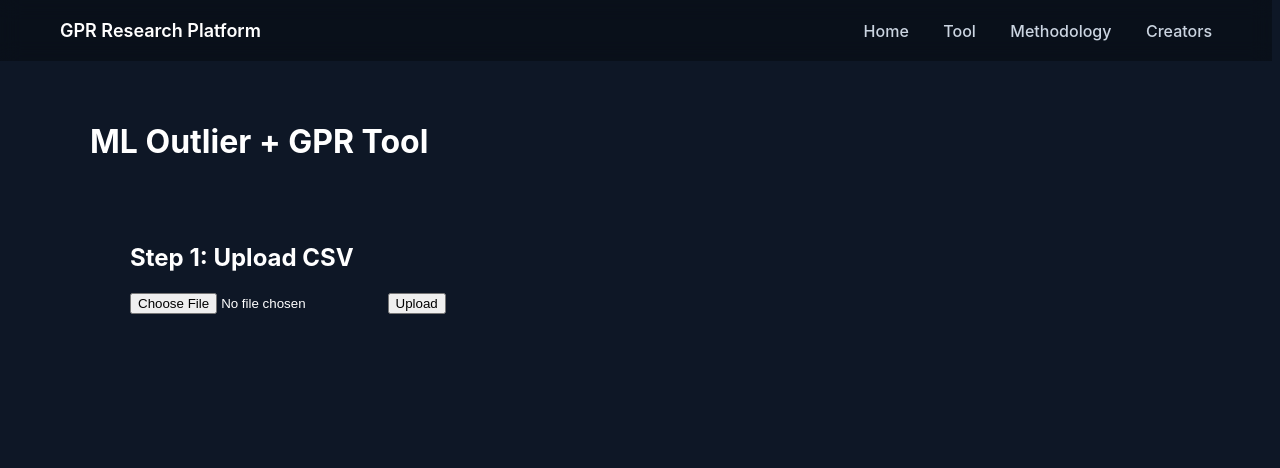
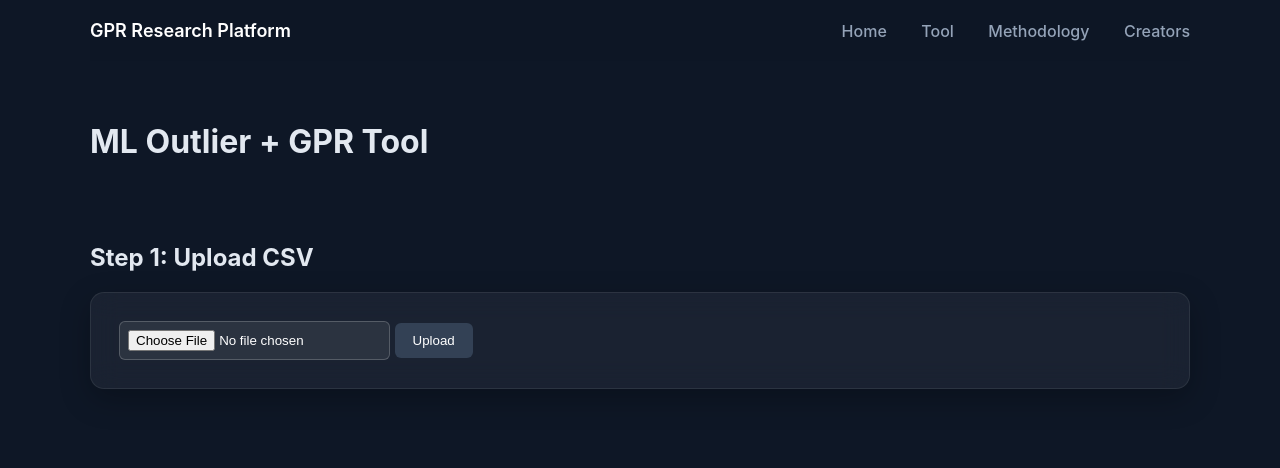
Before and after one commit to Hendricks-Laboratory/CRISIS-Autonomous-Reproducibility-Tool, a Flask app: page /tool in a window 1280 px wide. Shown: the top 468 px of the page. Run offline with Flask 3, Linux system fonts and the light colour scheme.

Commit message:
Updated css

```diff
--- a/web/static/style.css
+++ b/web/static/style.css
@@ -3,7 +3,14 @@ body {
     margin: 0;
     font-family: "Inter", "Helvetica Neue", sans-serif;
     background: #0e1726;
-    color: white;
+    color: #e2e8f0;
+}
+
+/* ====== Page Container ====== */
+.page-container {
+    max-width: 1100px;
+    margin: 0 auto;
+    padding: 40px 24px;
 }
 
 /* ====== Navbar ====== */
@@ -11,19 +18,22 @@ body {
     display: flex;
     justify-content: space-between;
     align-items: center;
-    padding: 20px 60px;
-    background: rgba(0,0,0,0.3);
+    padding: 20px 0;
+    max-width: 1100px;
+    margin: 0 auto;
+    position: sticky;
+    top: 0;
+    background: rgba(14, 23, 38, 0.8);
     backdrop-filter: blur(10px);
-    position: sticky;
-    width: 90%;
     z-index: 1000;
 }
 
 .navbar a {
-    color: #cbd5e1;
+    color: #94a3b8;
     text-decoration: none;
     margin-left: 30px;
     font-weight: 500;
+    transition: 0.2s ease;
 }
 
 .navbar a:hover {
@@ -33,6 +43,7 @@ body {
 .brand {
     font-weight: 600;
     font-size: 18px;
+    color: white;
 }
 
 /* ====== Hero Section ====== */
@@ -55,6 +66,7 @@ body {
 .hero h1 {
     font-size: 48px;
     margin-bottom: 20px;
+    color: white;
 }
 
 .hero p {
@@ -67,52 +79,47 @@ body {
     margin-top: 30px;
     padding: 12px 28px;
     border: none;
-    border-radius: 4px;
+    border-radius: 6px;
     background: #3b82f6;
     color: white;
     font-weight: 600;
     cursor: pointer;
+    transition: 0.2s ease;
 }
 
 .hero button:hover {
     background: #2563eb;
 }
 
-.page-container {
-    max-width: 1100px;
-    margin: 0 auto;
-    padding: 40px 40px;
+/* ====== Cards (Universal) ====== */
+.card {
+    background: rgba(255, 255, 255, 0.05);
+    border-radius: 14px;
+    padding: 28px;
+    backdrop-filter: blur(14px);
+    border: 1px solid rgba(255,255,255,0.08);
+    color: #e2e8f0;
+    box-shadow: 0 10px 30px rgba(0,0,0,0.25);
 }
 
-.content-section {
-    max-width: 750px;
-    margin: 120px auto 80px auto;
-    padding: 0 24px;
-    background: rgba(255,255,255,0.03);
-    border-radius: 12px;
-    backdrop-filter: blur(10px);
+.card h2,
+.card h3,
+.card h4 {
+    color: white;
 }
 
-.content-section h1 {
-    margin-bottom: 30px;
-    font-size: 32px;
+.card p,
+.card label {
+    color: #cbd5e1;
 }
 
-.content-section p {
-    font-size: 16px;
-    color: #e2e8f0;
+/* ====== Steps ====== */
+.step {
+    display: none;
+    padding: 40px 0;
 }
 
-textarea {
-    width: 400px;
-    height: 100px;
-}
-
-.step {
-    display: none;
-    padding: 40px;
-}
-
+/* ====== Column Selection Grid ====== */
 .column-grid {
     display: grid;
     grid-template-columns: repeat(3, 1fr);
@@ -121,25 +128,47 @@ textarea {
 }
 
 .column-card {
-    background: white;
-    border-radius: 12px;
+    background: rgba(255, 255, 255, 0.05);
+    border-radius: 14px;
     padding: 20px;
-    box-shadow: 0 4px 15px rgba(0,0,0,0.08);
+    border: 1px solid rgba(255,255,255,0.08);
     max-height: 400px;
     overflow-y: auto;
-    color: #1f2937;
+    color: #e2e8f0;
+}
+
+.column-card h3 {
+    color: white;
 }
 
 .column-card label {
-    color: #1f2937;
+    color: #cbd5e1;
+    display: block;
+    margin-bottom: 6px;
 }
 
+/* ====== Navigation Buttons ====== */
 .nav-buttons {
     margin-top: 30px;
     display: flex;
     justify-content: space-between;
 }
 
+button {
+    padding: 10px 18px;
+    border-radius: 6px;
+    border: none;
+    cursor: pointer;
+    background: #334155;
+    color: white;
+    transition: 0.2s ease;
+}
+
+button:hover {
+    background: #475569;
+}
+
+/* ====== Drag Containers ====== */
 .drag-container {
     display: flex;
     gap: 40px;
@@ -148,18 +177,23 @@ textarea {
 .dropzone {
     min-width: 180px;
     min-height: 200px;
-    border: 1px solid #ccc;
+    border: 1px solid rgba(255,255,255,0.2);
     padding: 10px;
     list-style-type: none;
+    background: rgba(255,255,255,0.03);
+    border-radius: 8px;
 }
 
 .dropzone li {
-    padding: 5px;
+    padding: 6px;
     margin: 4px 0;
-    background: #f0f0f0;
+    background: rgba(255,255,255,0.08);
+    color: #e2e8f0;
     cursor: grab;
+    border-radius: 4px;
 }
 
+/* ====== Automatic Mode Lists ====== */
 .auto-container {
     display: flex;
     gap: 60px;
@@ -175,12 +209,15 @@ textarea {
 #autoDropped li {
     padding: 6px;
     margin: 4px 0;
-    background: #f5f5f5;
+    background: rgba(255,255,255,0.08);
+    color: #e2e8f0;
     display: flex;
     justify-content: space-between;
     align-items: center;
+    border-radius: 4px;
 }
 
+/* ====== Feature Buttons ====== */
 .feature-btn {
     cursor: pointer;
     border: none;
@@ -188,8 +225,55 @@ textarea {
     background: #e74c3c;
     color: white;
     border-radius: 4px;
+    transition: 0.2s ease;
+}
+
+.feature-btn:hover {
+    background: #c0392b;
 }
 
 .restore-btn {
     background: #2ecc71;
 }
+
+.restore-btn:hover {
+    background: #27ae60;
+}
+
+/* ====== Inputs ====== */
+input,
+textarea,
+select {
+    background: rgba(255,255,255,0.08);
+    border: 1px solid rgba(255,255,255,0.2);
+    color: white;
+    padding: 8px;
+    border-radius: 6px;
+}
+
+textarea {
+    width: 400px;
+    height: 100px;
+}
+
+/* ====== Content Sections ====== */
+.content-section {
+    max-width: 900px;
+    margin: 120px auto 80px auto;
+    padding: 40px;
+    background: rgba(255,255,255,0.03);
+    border-radius: 14px;
+    backdrop-filter: blur(10px);
+    border: 1px solid rgba(255,255,255,0.08);
+}
+
+.content-section h1 {
+    margin-bottom: 30px;
+    font-size: 32px;
+    color: white;
+}
+
+.content-section p {
+    font-size: 16px;
+    color: #cbd5e1;
+}
```
